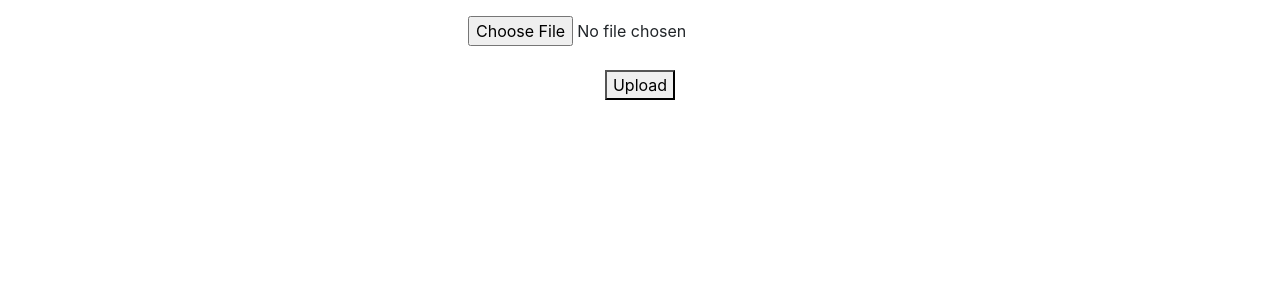
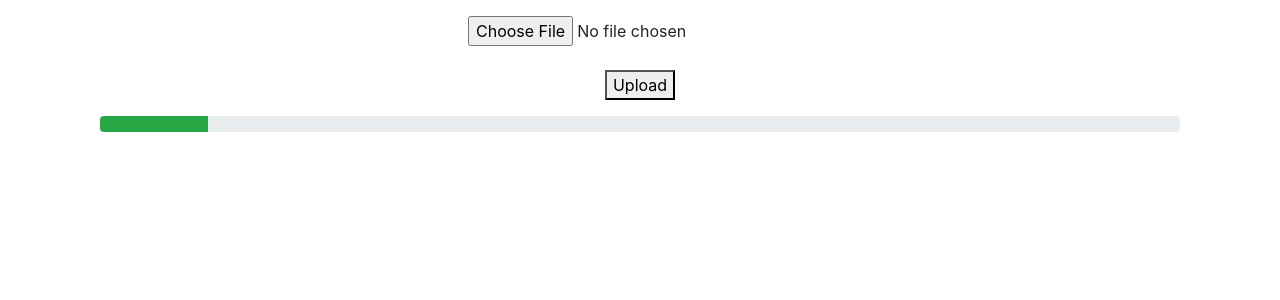
Before and after one commit to bergagnacr/sarmientolibrerias_app, a Django app: page /products/ in a window 1280 px wide. Shown: the part 56-356 px from the top of the page. Run offline with Django 3.2, Linux system fonts and the light colour scheme; some libraries are stand-ins or nearby versions.

Commit message:
Add progress bar

```diff
--- a/products/templates/products/import_lists.html
+++ b/products/templates/products/import_lists.html
@@ -17,6 +17,16 @@
 
         </div>
     </div>
+    <div class="row">
+        <div class="col-12">
+            <p></p>
+            <p></p>
+            <div class="progress">
+                <div class="progress-bar progress-bar-stripped bg-success" role="progressbar" style="width: 10%" aria-valuenow="25" aria-valuemin="0" aria-valuemax="100">
+                </div>
+            </div>
+        </div>
+    </div>
 
     </div>
 {% endblock %}
```
Also changed, not shown: 1 other file.
